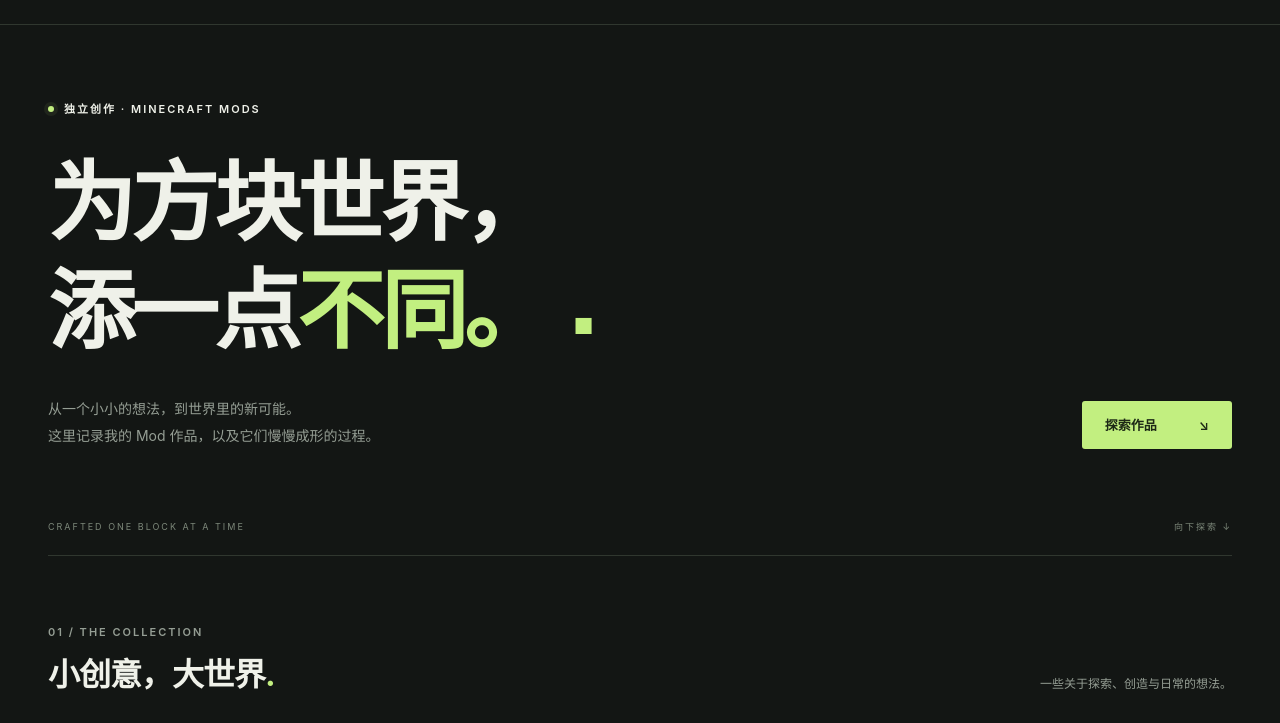
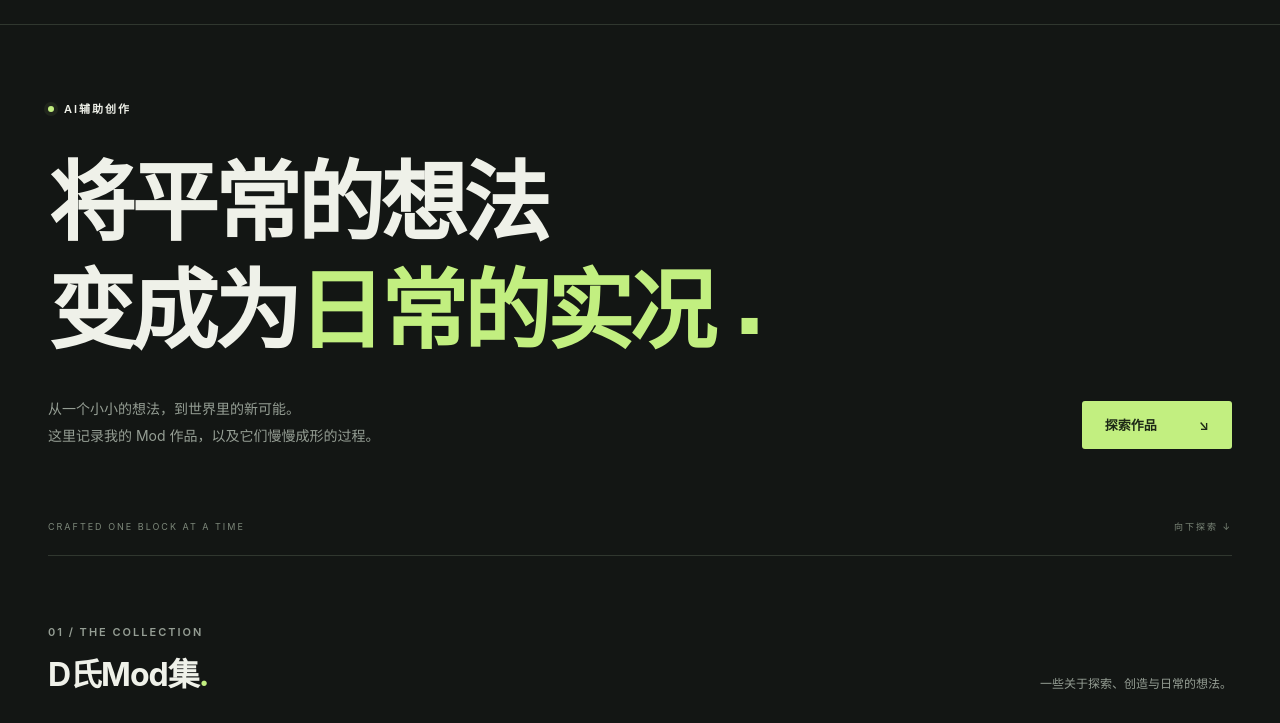
Before and after one commit to wdddll1/blockatelier, a plain HTML site: page index.html in a window 1280 px wide. Shown: the part 69-792 px from the top of the page. Drawn offline with Linux system fonts and the light colour scheme.

Commit message:
Update index.html

```diff
--- a/index.html
+++ b/index.html
@@ -1,8 +1,8 @@
 <!doctype html>
-<html lang="zh-CN"><head><meta charset="utf-8"><meta name="viewport" content="width=device-width,initial-scale=1"><meta name="description" content="Dian坊记：Minecraft Mod 作品、开发动态与版本发布。"><meta name="theme-color" content="#131614"><title>Dian坊记 · Mod 作品集</title><link rel="icon" href="./assets/mark.svg" type="image/svg+xml"><link rel="stylesheet" href="./style.css"><script defer src="./content.js"></script><script defer src="./app.js"></script></head>
+<html lang="zh-CN"><head><meta charset="utf-8"><meta name="viewport" content="width=device-width,initial-scale=1"><meta name="description" content="Dian坊记：Minecraft Mod 作品、开发动态与版本发布。"><meta name="theme-color" content="#131614"><title>Dian坊记 · Mod 发布页</title><link rel="icon" href="./assets/mark.svg" type="image/svg+xml"><link rel="stylesheet" href="./style.css"><script defer src="./content.js"></script><script defer src="./app.js"></script></head>
 <body><header class="header"><a class="brand" href="#home" aria-label="Dian坊记首页"><img src="./assets/mark.svg" width="32" height="32" alt=""><span>Dian坊记<small>DIAN ATELIER</small></span></a><nav aria-label="主导航"><a href="#mods">Mod 作品</a><a href="#journal">开发手记</a><a href="#about">关于工坊</a></nav><a class="header-link" href="https://github.com/wdddll1/blockatelier" target="_blank" rel="noopener noreferrer">GitHub <span>↗︎</span></a></header>
-<main id="home"><section class="hero wrap"><div class="eyebrow"><span class="live-dot"></span> 独立创作 · MINECRAFT MODS</div><h1>为方块世界，<br>添一点<span class="accent">不同。</span><span class="square">▪</span></h1><div class="hero-bottom"><p>从一个小小的想法，到世界里的新可能。<br>这里记录我的 Mod 作品，以及它们慢慢成形的过程。</p><a class="button primary" href="#mods">探索作品 <span>↘︎</span></a></div><div class="hero-footer"><span>CRAFTED ONE BLOCK AT A TIME</span><span>向下探索 ↓</span></div></section>
-<section id="mods" class="works wrap"><div class="section-heading"><div><div class="eyebrow muted">01 / THE COLLECTION</div><h2>小创意，大世界<span class="accent">.</span></h2></div><p>一些关于探索、创造与日常的想法。</p></div><div class="demo-notice"><span>预览说明</span> 当前作品名称、版本和海报均为布局演示；真实 Mod 与下载文件待添加。</div><div class="toolbar"><div class="filters" aria-label="作品分类"><button class="filter active" data-filter="all" aria-pressed="true">全部作品 <span>03</span></button><button class="filter" data-filter="创造" aria-pressed="false">创造</button><button class="filter" data-filter="探索" aria-pressed="false">探索</button><button class="filter" data-filter="实用" aria-pressed="false">实用</button></div><label class="search"><span aria-hidden="true">⌕</span><input id="search" type="search" placeholder="搜索作品…" aria-label="搜索作品"></label></div><div id="mod-grid" class="mod-grid"></div><p id="empty" class="empty" hidden>还没有匹配的作品，换个关键词试试。</p></section>
+<main id="home"><section class="hero wrap"><div class="eyebrow"><span class="live-dot"></span> AI辅助创作</div><h1>将平常的想法<br>变成为<span class="accent">日常的实况</span><span class="square">▪</span></h1><div class="hero-bottom"><p>从一个小小的想法，到世界里的新可能。<br>这里记录我的 Mod 作品，以及它们慢慢成形的过程。</p><a class="button primary" href="#mods">探索作品 <span>↘︎</span></a></div><div class="hero-footer"><span>CRAFTED ONE BLOCK AT A TIME</span><span>向下探索 ↓</span></div></section>
+<section id="mods" class="works wrap"><div class="section-heading"><div><div class="eyebrow muted">01 / THE COLLECTION</div><h2>D氏Mod集<span class="accent">.</span></h2></div><p>一些关于探索、创造与日常的想法。</p></div><div class="demo-notice"><span>个人说明</span> 因up团队仅有一人，所以开发压力非常大，只有一些mod且bug多并且只有1.20.1版本请谅解</div><div class="toolbar"><div class="filters" aria-label="作品分类"><button class="filter active" data-filter="all" aria-pressed="true">全部作品 <span>03</span></button><button class="filter" data-filter="创造" aria-pressed="false">创造</button><button class="filter" data-filter="探索" aria-pressed="false">探索</button><button class="filter" data-filter="实用" aria-pressed="false">实用</button></div><label class="search"><span aria-hidden="true">⌕</span><input id="search" type="search" placeholder="搜索作品…" aria-label="搜索作品"></label></div><div id="mod-grid" class="mod-grid"></div><p id="empty" class="empty" hidden>还没有匹配的作品，换个关键词试试。</p></section>
 <section id="journal" class="journal wrap"><div class="section-heading"><div><div class="eyebrow muted">02 / FROM THE WORKBENCH</div><h2>工坊近况<span class="accent">.</span></h2></div><span class="small-note">想法、进展，以及下一步。</span></div><div class="journal-layout"><aside><span class="green-label">工坊公告</span><h3>新的起点，<br>从这里开始。</h3><p>每一次更新，都是方块世界的一点新变化。</p><span class="index-art" aria-hidden="true">[ 01 → ∞ ]</span></aside><div class="entries"><details open><summary><span class="entry-date">站点试运行</span><span class="entry-title">欢迎来到我的 Mod 工坊 <i>公告</i></span><span class="plus">+</span></summary><p>这里将集中展示我的 Minecraft Mod、版本说明和开发进展。目前是页面布局预览，真实作品会在准备好后陆续替换演示内容。</p></details><details><summary><span class="entry-date">发布计划</span><span class="entry-title">未来在这里找到什么？ <i>计划</i></span><span class="plus">+</span></summary><p>每个作品将提供功能介绍、截图、支持的游戏版本、前置依赖和下载入口。其他开发平台的链接也会出现在作品详情中。</p></details><details><summary><span class="entry-date">下载说明</span><span class="entry-title">选择适合你的 Mod 版本 <i>指南</i></span><span class="plus">+</span></summary><p>正式发布后，请先确认 Minecraft 版本、Mod 加载器和前置依赖。当前页面没有真实 JAR 文件，因此下载按钮暂不可用。</p></details></div></div></section>
 <section id="about" class="about wrap"><div class="eyebrow muted">03 / HELLO, WORLD</div><div class="about-content"><h2>保持好奇。<br>继续<span class="accent">创造。</span></h2><div><p>这里是一间小小的个人 Mod 工坊。<br>把游戏里那些“如果可以”的瞬间，做成真正可以体验的东西。</p><p class="muted">作者介绍与社交链接，稍后补充。<br>欢迎先逛逛作品，看看下一个想法会落在哪里。</p><a href="#mods" class="text-link">回到作品集 ↗︎</a></div></div></section></main><footer class="footer wrap"><a class="footer-brand" href="#home">Dian坊记 <span>DIAN ATELIER</span></a><span>独立创作 · 非 Minecraft 官方网站</span><a href="#home">返回顶部 ↑</a></footer>
 <dialog id="detail-dialog" aria-labelledby="detail-title"><button class="close" data-close aria-label="关闭详情">✕</button><div id="detail-content"></div></dialog><dialog id="poster-dialog" aria-label="海报预览"><button class="close" data-close aria-label="关闭海报">✕</button><img id="large-poster" alt=""><p>概念海报 · 布局演示</p></dialog><div id="toast" role="status" aria-live="polite"></div></body></html>
```
